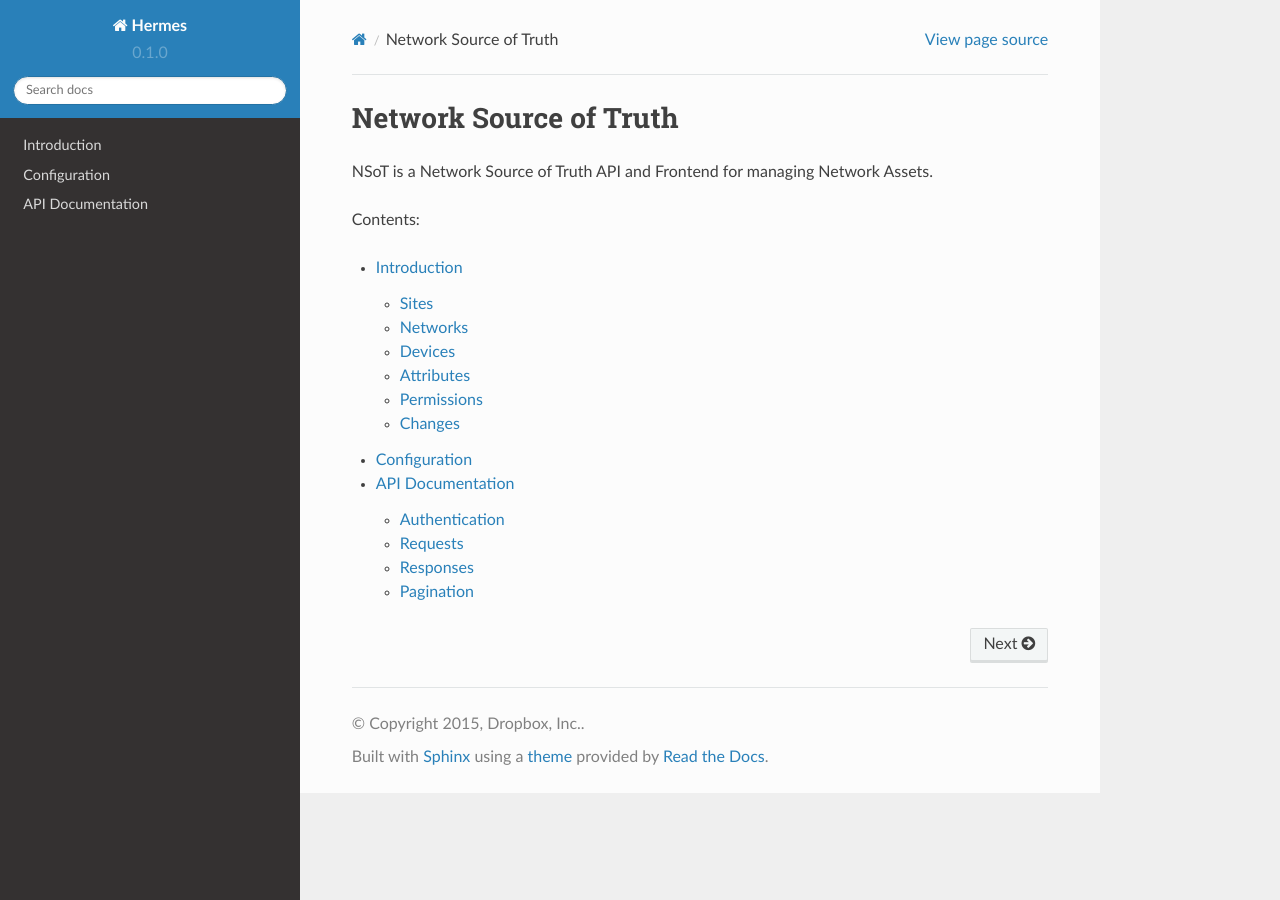
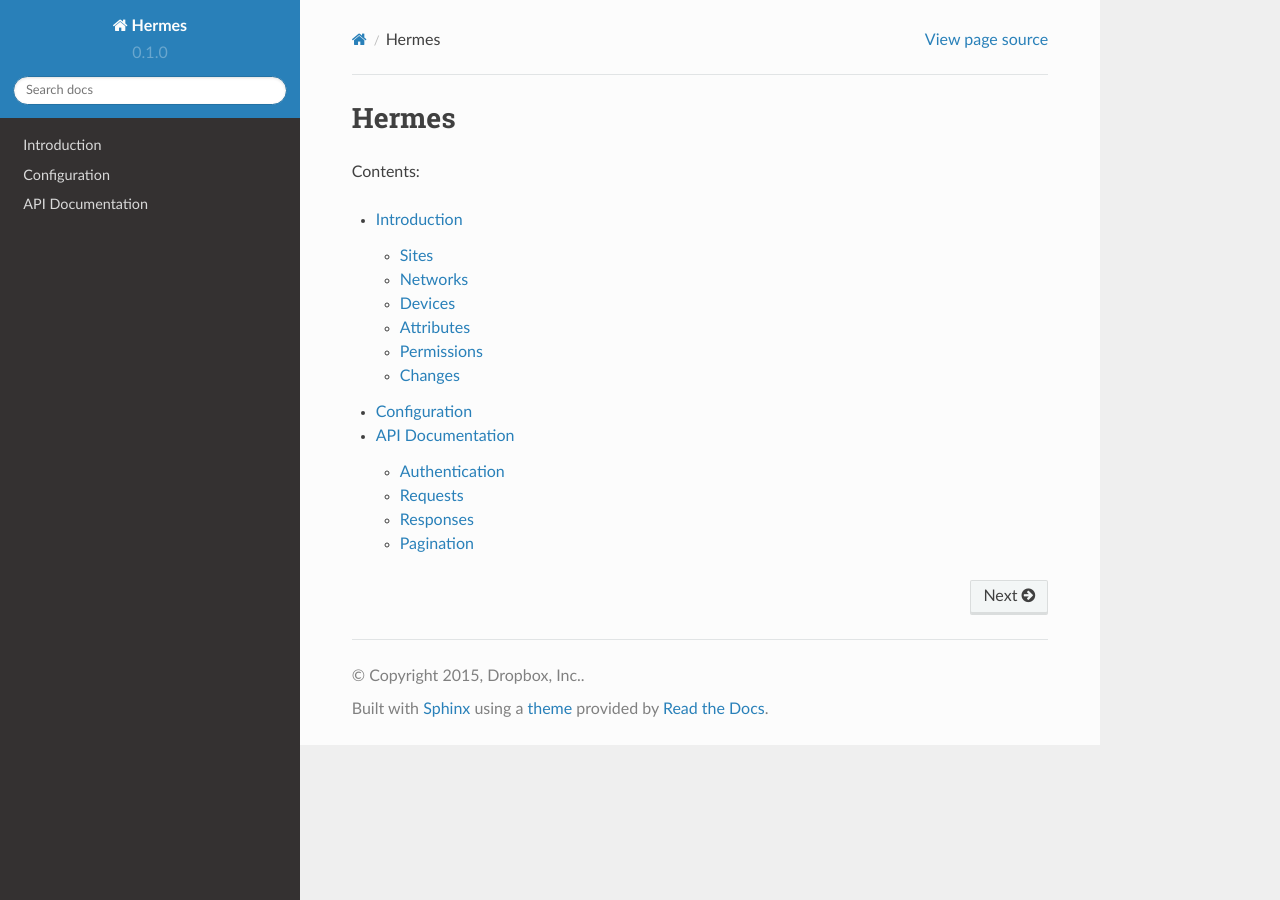
Before and after one commit to dropbox/hermes, a Sphinx documentation site: the page built from docs/index.rst, in a window 1280 px wide. Built offline with Sphinx 7.4.7 and the Read the Docs theme 2.0.0, drawn with Linux system fonts in a browser that asks for light colours; pages that are not in the unit, such as notebooks, are missing from menus.

Commit message:
Modified docs

```diff
--- a/docs/api-ref.rst
+++ b/docs/api-ref.rst
@@ -4,5 +4,5 @@
 API Reference
 =============
 
-.. autotornado:: nsot.app:Application()
+.. autotornado:: hermes.app:Application()
     :endpoints:
--- a/docs/index.rst
+++ b/docs/index.rst
@@ -1,7 +1,5 @@
-Network Source of Truth
+Hermes
 ===================================================
-
-NSoT is a Network Source of Truth API and Frontend for managing Network Assets.
 
 Contents:
 
```
Also changed, not shown: 2 other files.
